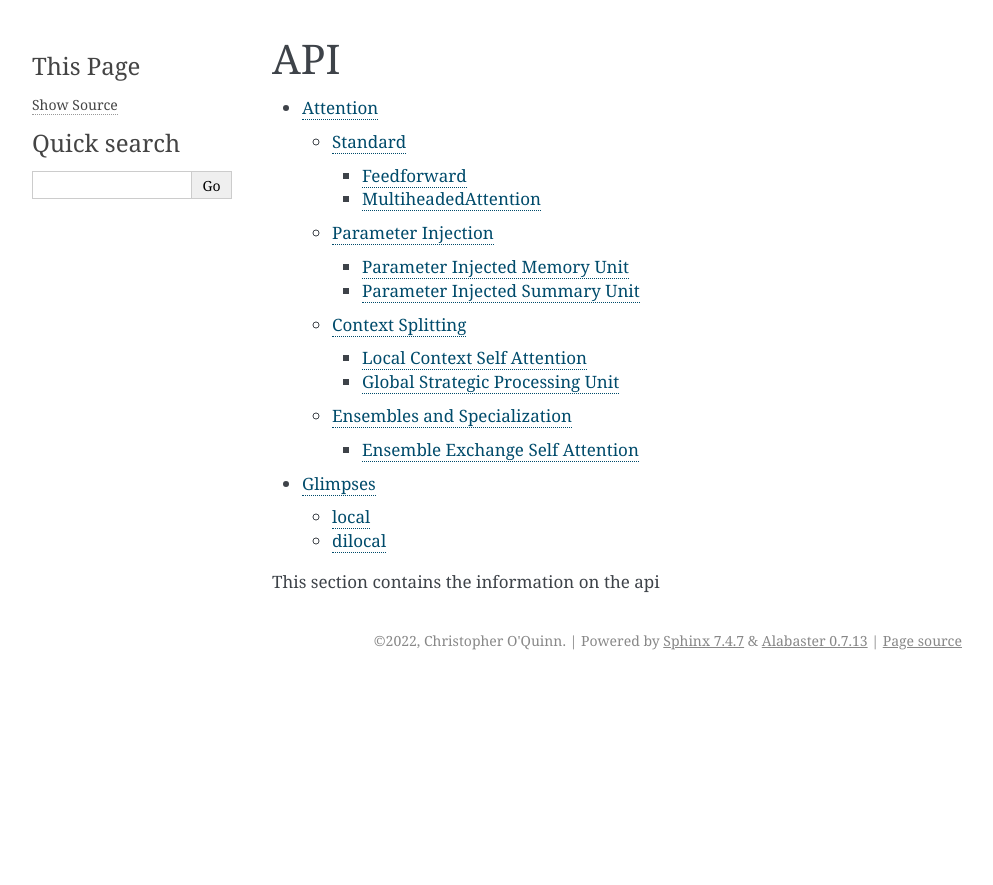
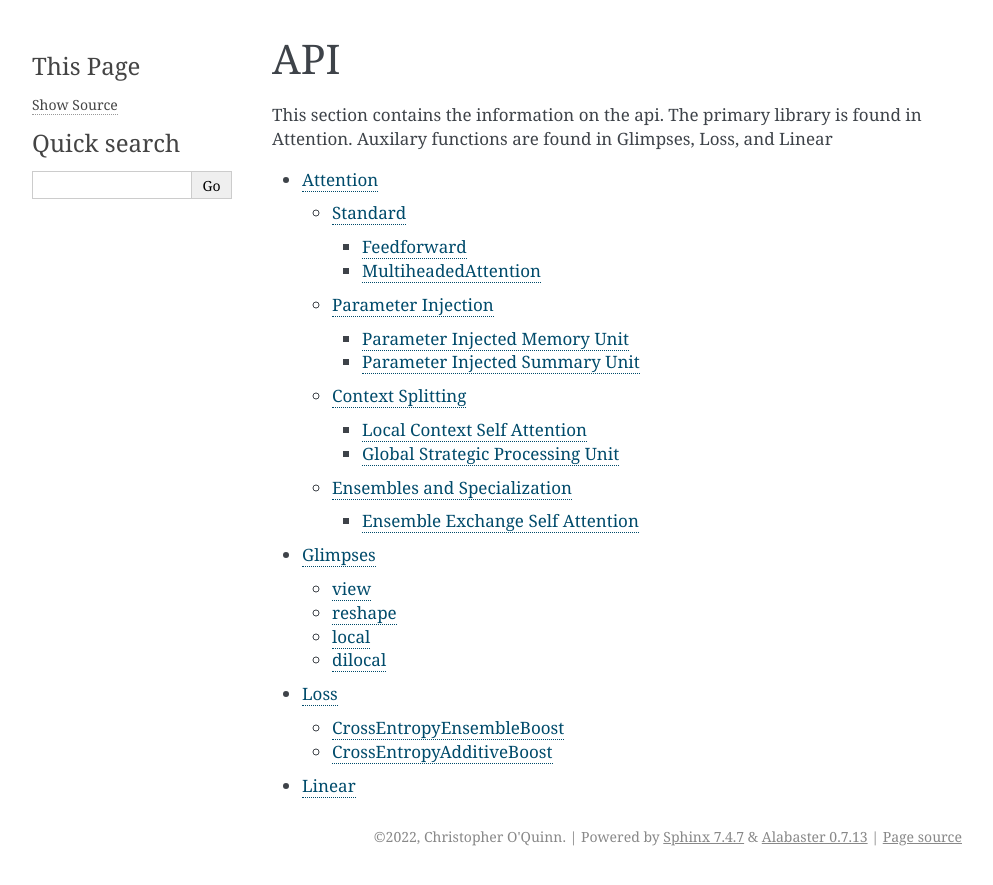
Before and after one commit to smithblack-0/torch-supertransformerlib, a Sphinx documentation site: the page built from docs/source/api/api.rst, in a window 1280 px wide. Shown: the top 885 px of the page, without its empty margins (148-1141 px from the left). Built offline with Sphinx 7.4.7, drawn with Linux system fonts in a browser that asks for light colours.

Commit message:
Misc documentation updates

```diff
--- a/docs/source/api/Glimpses.rst
+++ b/docs/source/api/Glimpses.rst
@@ -4,6 +4,16 @@ Glimpses
 Documentation for the glimpses kernel library
 
 .. automodule:: Glimpses
+
+view
+----
+
+.. autoclass:: view
+
+reshape
+-------
+
+.. autoclass:: reshape
 
 local
 -----
--- /dev/null
+++ b/docs/source/api/Linear.rst
@@ -0,0 +1,6 @@
+Linear
+======
+
+.. automodule:: Linear
+
+.. autoclass:: Linear
--- a/docs/source/api/api.rst
+++ b/docs/source/api/api.rst
@@ -1,9 +1,14 @@
 API
 ===
+
+This section contains the information
+on the api. The primary library
+is found in Attention. Auxilary functions
+are found in Glimpses, Loss, and Linear
+
 
 .. toctree::
     Attention
     Glimpses
-
-This section contains the information
-on the api
+    Loss
+    Linear
```
Also changed, not shown: docs/source/api/Loss.rst (added, +17 -0 lines), 1 other file.
